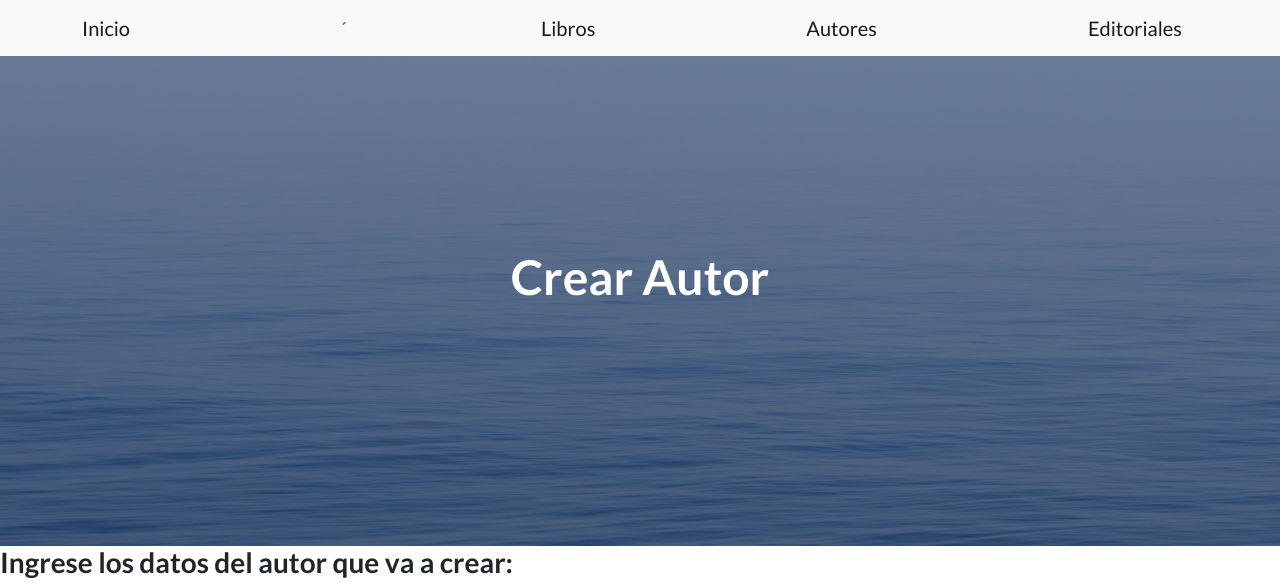
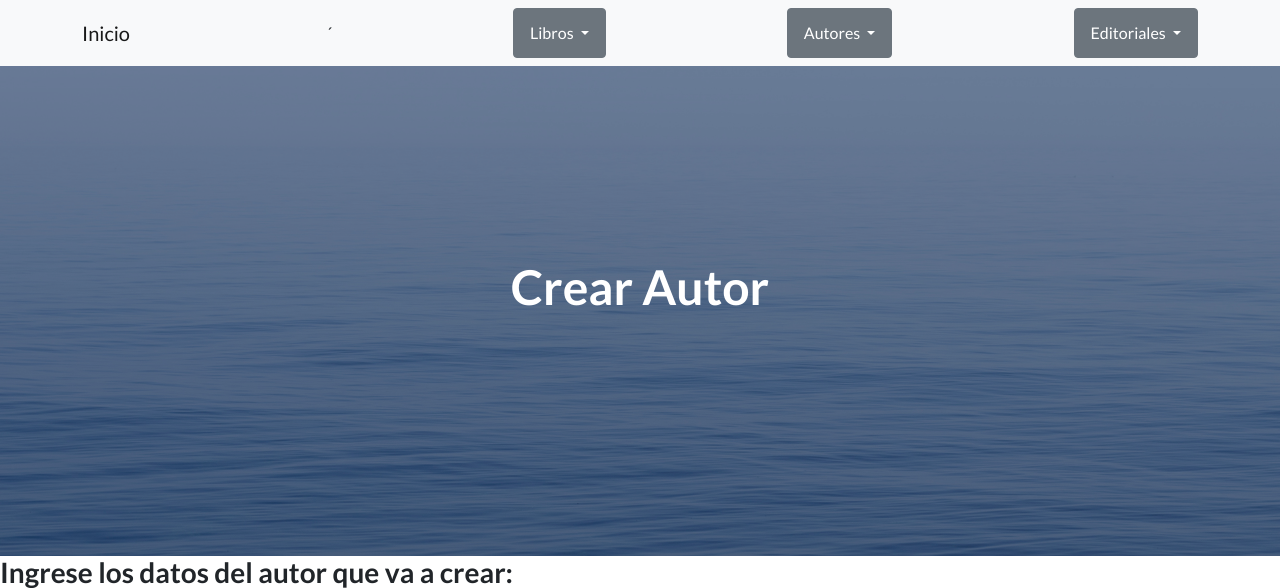
Before and after one commit to lvergini/Entrega1AbayayHernandezPasquiniVergini, a Django app: page /AppLibros/autorCrear/ in a window 1280 px wide. Shown: the top 588 px of the page. Run offline with Django 4.2, Linux system fonts and the light colour scheme; some libraries are stand-ins or nearby versions.

Commit message:
Cambio del navbar para que sea dropdown

```diff
--- a/ProyectoLibreria/AppLibros/templates/AppLibros/padre.html
+++ b/ProyectoLibreria/AppLibros/templates/AppLibros/padre.html
@@ -25,10 +25,33 @@
         <nav class="navbar navbar-light bg-light static-top">
             <div class="container">
                 <a class="navbar-brand" href="{% url 'Inicio' %}">Inicio</a>´
-                <a class="navbar-brand" href="{% url 'LibroCrear' %}">Libros</a>
-                <a class="navbar-brand" href="{% url 'AutorCrear' %}">Autores</a>
-                <a class="navbar-brand" href="{% url 'EditorialCrear' %}">Editoriales</a>
-
+                <div class="dropdown">
+                    <button class="btn btn-secondary dropdown-toggle" type="button" id="dropdownMenuButton1" data-bs-toggle="dropdown" aria-expanded="false">
+                      Libros
+                    </button>
+                    <ul class="dropdown-menu" aria-labelledby="dropdownMenuButton1">
+                      <li><a class="dropdown-item" href="{% url 'LibroCrear' %}">Cargar un libro</a></li>
+                      <li><a class="dropdown-item" href="{% url 'BusquedaLibro' %}">Buscar un libro</a></li>
+                    </ul>
+                  </div>
+                  <div class="dropdown">
+                    <button class="btn btn-secondary dropdown-toggle" type="button" id="dropdownMenuButton1" data-bs-toggle="dropdown" aria-expanded="false">
+                      Autores
+                    </button>
+                    <ul class="dropdown-menu" aria-labelledby="dropdownMenuButton1">
+                      <li><a class="dropdown-item" href="{% url 'AutorCrear' %}">Cargar un autor</a></li>
+                      <li><a class="dropdown-item" href="{% url 'BusquedaAutor' %}">Buscar un autor</a></li>
+                    </ul>
+                  </div>
+                  <div class="dropdown">
+                    <button class="btn btn-secondary dropdown-toggle" type="button" id="dropdownMenuButton1" data-bs-toggle="dropdown" aria-expanded="false">
+                      Editoriales
+                    </button>
+                    <ul class="dropdown-menu" aria-labelledby="dropdownMenuButton1">
+                      <li><a class="dropdown-item" href="{% url 'EditorialCrear' %}">Cargar una editorial</a></li>
+                      <li><a class="dropdown-item" href="{% url 'BusquedaEditorial' %}">Buscar una editorial</a></li>
+                    </ul>
+                  </div>
             </div>
         </nav>
 
```
